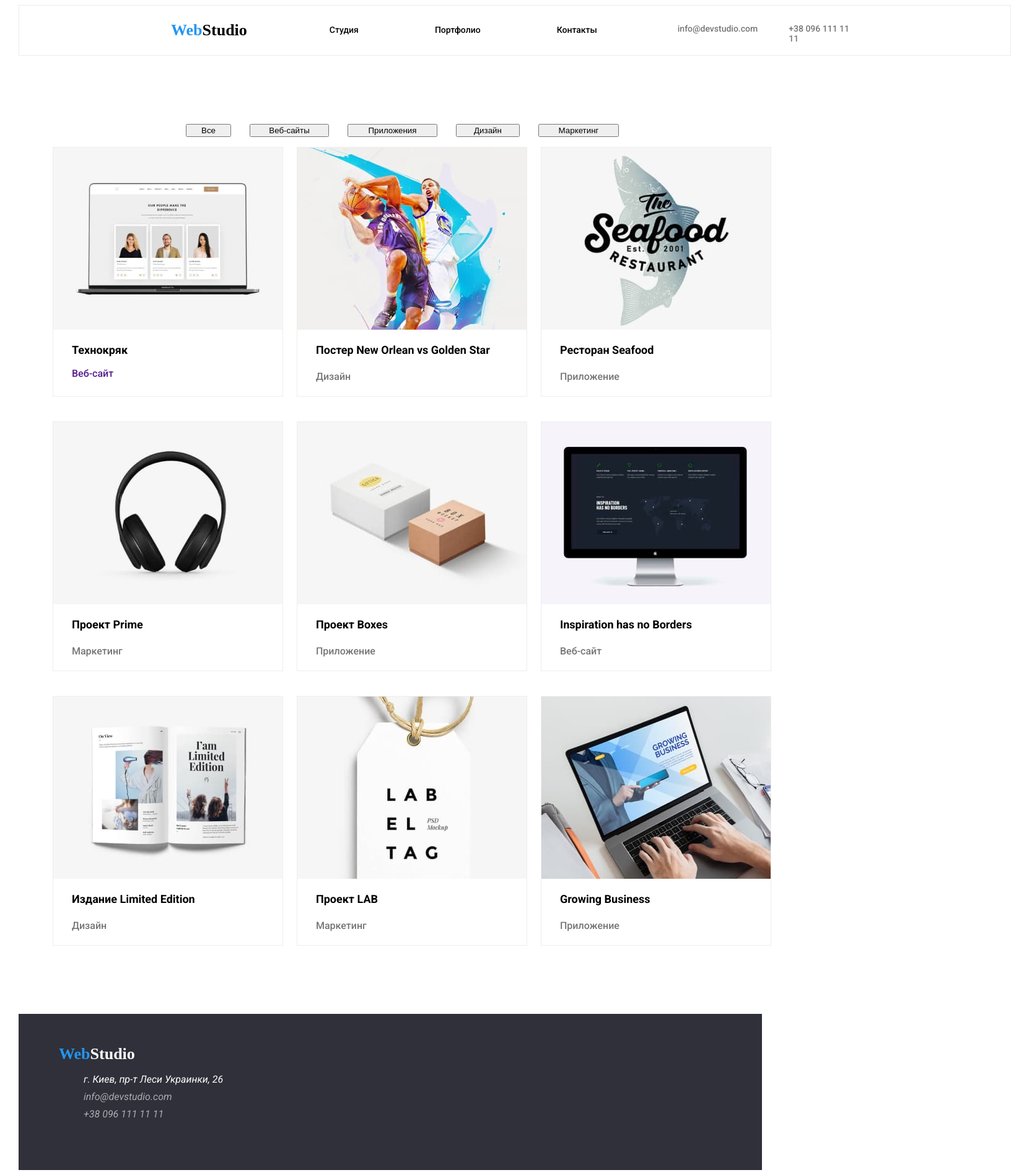
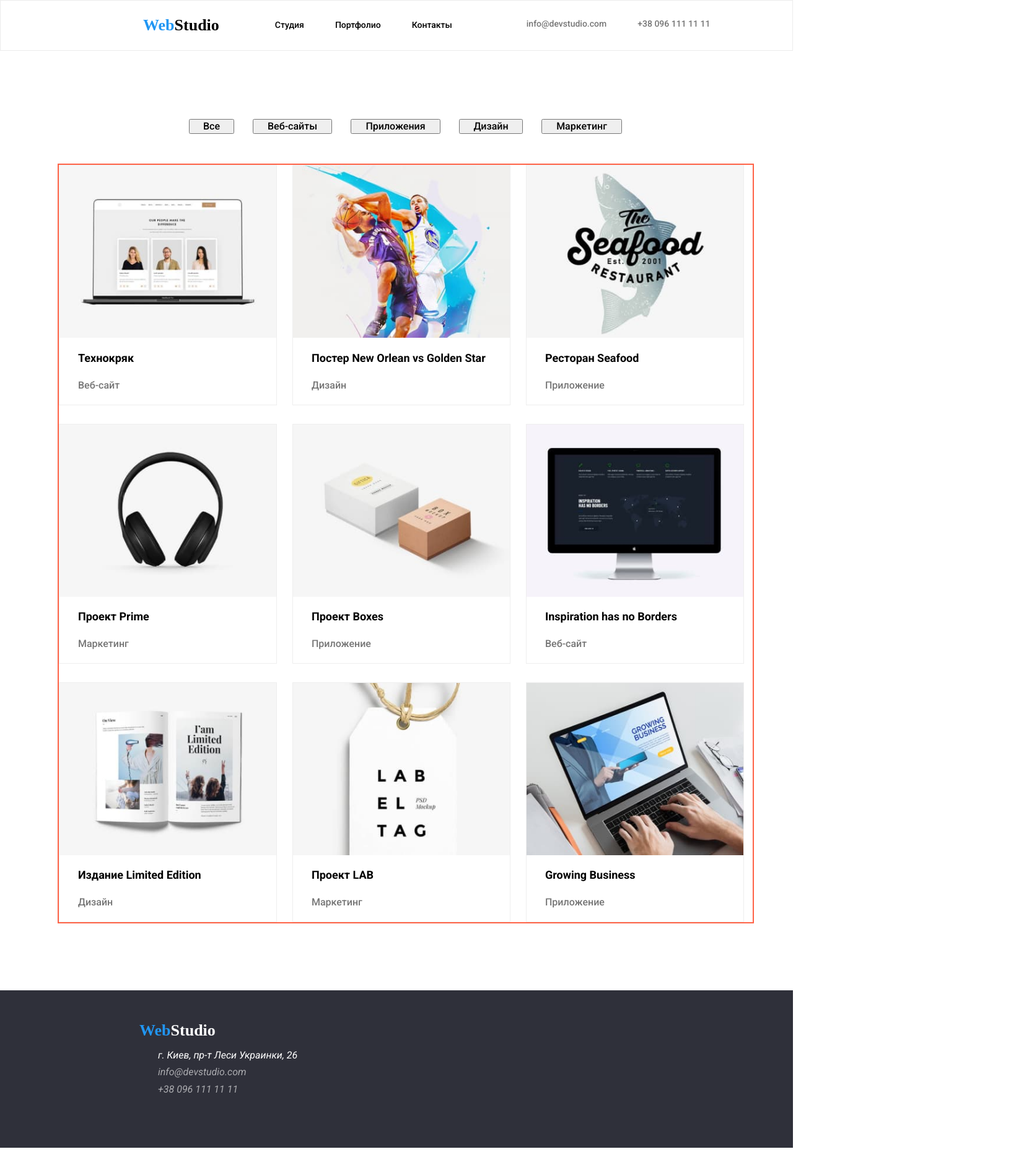
Before and after one commit to fortuk/goit-markup-hw-03, a plain HTML site: page portfolio.html in a window 1280 px wide. Shown: the whole page at 62% size, 1632 px wide, since content can reach past the window. After the commit the page ends 1852 px from the top, so only its background shows below. Drawn offline with nearby package versions, Linux system fonts and the light colour scheme.

Commit message:
изменения по дз

```diff
--- a/css/style.css
+++ b/css/style.css
@@ -1,21 +1,25 @@
+html {
+  box-sizing: border-box;
+}
+*,
+*::after,
+*::before {
+  box-sizing: inherit;
+}
 body {
   font-family: "Roboto", sans-serif;
 }
-.container1 {
-  max-width: 1600px;
-}
-.container{
-  width: 1200px;
+.container {
+  width: 1230px;
   padding-left: 15px;
   padding-right: 15px;
-  margin-left: 15px;
-  margin-right: 15px;
+  margin-left: 15px
+  margin-right: 15px
 }
 .headers {
   display: flex;
   flex-direction: row;
   box-sizing: content-box;
-  width: 1600px;
   height: 80px;
 }
 .headers_navigation {
@@ -57,9 +61,8 @@ body {
   line-height: 16px;
 }
 .navigation {
-  margin-left: 93px;
-  margin-right: 30px;
-  margin-top: 15px;
+  padding-top: 15px;
+  padding-left: 50px;
 }
 .stydio1 {
   color: black;
@@ -89,8 +92,10 @@ body {
   display: flex;
   flex-direction: row;
 }
-.mail {
-  margin: 15px 50px 32px 0px;
+.navigation2 {
+  padding-top: 15px;
+  padding-left: 50px;
+  text-align: right;
 }
 .e_mail {
   color: rgba(117, 117, 117, 1);
@@ -101,11 +106,12 @@ body {
 .tell {
   color: #757575;
 }
-.tel {
-  margin: 15px 215px 32px 0px;
-}
 .tell:hover {
   color: #2196f3;
+}
+.h1 .h2 .h3 .p .ul {
+  margin-top: 0px;
+  margin-bottom: 0px;
 }
 .size {
   padding: 94px 0px;
@@ -113,9 +119,6 @@ body {
 .goal {
   background-color: #2f303a;
   text-align: center;
-  margin: auto;
-  width: 1600px;
-  height: 600px;
 }
 .main_goal {
   font-family: Roboto;
@@ -125,11 +128,12 @@ body {
   text-align: center;
   color: #ffffff;
   margin-top: 200px;
+  margin-bottom: 30px;
 }
 .button_goal {
-  width: 200px;
-  height: 50px;
+  padding: 10px 32px;
   background-color: #2196f3;
+  margin-bottom: 200px;
 }
 .button_goal {
   cursor: pointer;
@@ -139,19 +143,20 @@ body {
   flex-direction: row;
   justify-content: space-between;
   margin-bottom: 0px;
-}
-.location_direction:first-child {
   margin-left: 0px;
 }
-.location_direction:nth-child(n+1){
+.location_direction:nth-child(1) {
+  margin-left: 0px;
+}
+.location_direction:nth-child(n + 1) {
   margin-left: 30px;
   flex-basis: calc((100% - 30px) / 4);
 }
-.location_direction:nth-child(n+2){
+.location_direction:nth-child(n + 2) {
   margin-left: 30px;
   flex-basis: calc((100% - 30px) / 4);
 }
-.location_direction:nth-child(n+3){
+.location_direction:nth-child(n + 3) {
   margin-left: 30px;
   flex-basis: calc((100% - 30px) / 4);
 }
@@ -170,7 +175,6 @@ body {
   font-size: 14px;
   line-height: 24px;
   color: #757575;
-
 }
 .text_work {
   font-family: Roboto;
@@ -179,25 +183,20 @@ body {
   font-size: 36px;
   line-height: 42px;
   text-align: center;
-  margin-top: 0px;
+  padding-top: 0px;
 }
 .foto_work {
   display: flex;
   flex-direction: row;
+  margin-left: 215px;
 }
-.foto
-.image_team
-.image_kontent{
+.img {
   display: block;
   max-width: 100%;
   height: auto;
 }
-.foto {
-  margin-left: 215px;
-}
-.foto:nth-child(1){
+.foto:nth-child(1) {
   margin-left: 0px;
-
 }
 .foto:not(:first-child) {
   margin-left: 30px;
@@ -219,49 +218,21 @@ body {
 .image_team1 {
   display: flex;
   flex-direction: row;
+  margin-left: 180px;
 }
-.img{
-  display: block;
-  max-width: 100%;
-  height: auto;
-}
-.image_team{
+.image_team {
   margin-left: 30px;
   box-shadow: 0px 1px 3px rgba(0, 0, 0, 0.12), 0px 1px 1px rgba(0, 0, 0, 0.14),
     0px 2px 1px rgba(0, 0, 0, 0.2);
   border-radius: 0px 0px 4px 4px;
 }
-.image_team:nth-child(1){
+.image_team:nth-child(1) {
   margin-left: 0px;
 }
 .image_team :not(:first-child) {
-  display: block;
   margin-left: 30px;
   flex-basis: calc((100% - 30px) / 2);
 }
-  /* .image_team2 {
-  display: block;
-  max-width: 100%;
-  height: auto;
-  box-shadow: 0px 1px 3px rgba(0, 0, 0, 0.12), 0px 1px 1px rgba(0, 0, 0, 0.14),
-    0px 2px 1px rgba(0, 0, 0, 0.2);
-  border-radius: 0px 0px 4px 4px;
-}
-.image_team3 {
-  display: block;
-  max-width: 100%;
-  height: auto;
-  box-shadow: 0px 1px 3px rgba(0, 0, 0, 0.12), 0px 1px 1px rgba(0, 0, 0, 0.14),
-    0px 2px 1px rgba(0, 0, 0, 0.2);
-  border-radius: 0px 0px 4px 4px;
-}
-.image_team4 {
-  display: block;
-  max-width: 100%;
-  height: auto;
-  box-shadow: 0px 1px 3px rgba(0, 0, 0, 0.12), 0px 1px 1px rgba(0, 0, 0, 0.14),
-    0px 2px 1px rgba(0, 0, 0, 0.2);
-  border-radius: 0px 0px 4px 4px; */
 .text_team {
   font-family: Roboto;
   font-style: normal;
@@ -282,36 +253,71 @@ body {
 }
 .legall_adress {
   background-color: #2f303a;
-  height: 252px;
+}
+.legel_div {
+  padding-top: 50px;
+  padding-left: 215px;
+  padding-bottom: 60px;
+}
+.logo1 {
+  font-family: Raleway;
+  font-style: normal;
+  font-weight: bold;
+  font-size: 26px;
+}
+.logo1 {
+  margin-left: 10px;
+  margin-bottom: 20px;
+}
+.legal:nth-child(1) {
+  padding-bottom: 9px;
+}
+.legal:nth-child(n + 1) {
+  padding-bottom: 9px;
+}
+.legal:last-child {
   margin-bottom: 0px;
 }
-.legel_div{
-padding: 50px;
+.addres1 {
+  color: #ffffff;
+}
+.addres1:hover {
+  color: #2196f3;
+}
+.mail2 {
+  color: rgba(255, 255, 255, 0.6);
+}
+.mail2:hover {
+  color: #2196f3;
+}
+.tel2 {
+  color: rgba(255, 255, 255, 0.6);
+}
+.tel2:hover {
+  color: #2196f3;
 }
 .buttons_selection {
   display: flex;
   flex-direction: row;
   background-color: #ffffff;
-  margin-left: 215px;
+  margin-left: 250px;
 }
-.text_buttom {
-  color: black;
+.boton {
+  background: #f5f4fa;
+  border-radius: 4px;
+  border: 1px solid #f5f4fa;
+  padding: 6px 22px;
+  text-align: center;
 }
-.boton{
-  background: #F5F4FA;
-  border-radius: 4px;
-  border: 1px solid #F5F4FA;
-}
-.button:first-child{
-  display: block;
+.button:first-child {
   margin-left: 0px;
 }
-.button:not(:first-child){
-  margin-left:30px;
+.button:not(:first-child) {
+  padding-left: 30px;
   flex-basis: calc((100% - 30px) / 16);
 }
-.button:last-child{
-  margin-right:0px;
+.button:last-child {
+  margin-left: 0px;
   flex-basis: calc((100% - 30px) / 16);
 }
 .button_1 {
@@ -362,85 +368,39 @@ padding: 50px;
 .kontent_image {
   display: flex;
   flex-wrap: wrap;
+  padding-left: 0px;
+  margin-top: 50px;
+  margin-left: 80px;
+  margin-right: 0px;
+  outline: 2px solid tomato;
 }
 .img_kontent {
   border: 1px solid #eeeeee;
+  margin-left: 25px;
+  margin-bottom: 30px;
 }
-.img_kontent:nth-child(1){
+.img_kontent:nth-child(1) {
   margin-left: 0px;
 }
-.img_kontent:nth-child(4){
+.img_kontent:nth-child(4) {
   margin-left: 0px;
 }
-.img_kontent:nth-child(7){
+.img_kontent:nth-child(7) {
   margin-left: 0px;
   margin-bottom: 0px;
 }
-.img_kontent:nth-child(8){
+.img_kontent:nth-child(8) {
   margin-bottom: 0px;
 }
-.img_kontent:nth-child(9){
+.img_kontent:nth-child(9) {
   margin-bottom: 0px;
 }
-.img_kontent{
-  flex-basis: calc(100%/ 4 - 30px);
-  margin-left: 22px;
-  margin-bottom: 40px;
-}
-.img_kontent_link{
+.img_kontent_link {
   display: block;
 }
-.text{
+.text {
   padding-left: 30px;
 }
-/* .img_kontent1{
-    margin: 120px 30px 0px 200px;
-
-}
-.img_kontent2{
-    margin: 120px 30px 0px 30px;
-}
-.img_kontent3{
-    margin: 120px 30px 0px 30px;
-}
-.img_kontent4{
-
-    margin: 400px 30px 0px 0px;
-}
-.img_kontent5{
-    width: 370px;
-    height: 294px;
-    left: 615px;
-    top: 696px;
-}
-.img_kontent6{
-    position: absolute;
-    width: 370px;
-    height: 294px;
-    left: 1015px;
-    top: 696px;
-}
-.img_kontent7{
-    position: absolute;
-    width: 370px;
-    height: 294px;
-    left: 215px;
-    top: 1130px;
-}
-.img_kontent8{
-    position: absolute;
-    width: 370px;
-    height: 294px;
-    left: 615px;
-    top: 1130px;
-}
-.img_kontent9{
-    position: absolute;
-    width: 370px;
-    height: 294px;
-    left: 1015px;
-    top: 1130px;
-} */
 .text_img_kontent {
   font-family: Roboto;
   font-style: normal;
@@ -456,45 +416,3 @@ padding: 50px;
   line-height: 30px;
   color: #757575;
 }
-.logo1 {
-  font-family: Raleway;
-  font-style: normal;
-  font-weight: bold;
-  font-size: 26px;
-}
-.logo1 {
-margin-bottom: 20px;
-}
-.legal:nth-child(1){
-  margin-bottom: 9px;
-}
-.legal:nth-child(n+1){
-  margin-bottom: 9px;
-}
-.legal:last-child{
-  margin-bottom: 0px;
-}
-.addres1{
-  color: #ffffff;
-}
-.addres1:hover {
-  color: #2196f3;
-}
-/* .mail1 {
-  margin: 20px 215px;
-} */
-.mail2 {
-  color: rgba(255, 255, 255, 0.6);
-}
-.mail2:hover {
-  color: #2196f3;
-}
-/* .tel1 {
-  margin: 20px 215px;
-} */
-.tel2 {
-  color: rgba(255, 255, 255, 0.6);
-}
-.tel2:hover {
-  color: #2196f3;
-}
--- a/portfolio.html
+++ b/portfolio.html
@@ -6,58 +6,61 @@
     <meta http-equiv="X-UA-Compatible" content="IE=edge">
     <meta name="viewport" content="width=device-width, initial-scale=1.0">
     <title>Портфолио</title>
-    <style>
-        li {list-style: none;}
-        a {text-decoration: none}
-    </style>
+    <link rel="stylesheet" href="https://cdnjs.cloudflare.com/ajax/libs/modern-normalize/1.1.0/modern-normalize.min.css">
     <link rel="preconnect" href="https://fonts.googleapis.com">
     <link rel="preconnect" href="https://fonts.gstatic.com" crossorigin>
     <link href="https://fonts.googleapis.com/css2?family=Roboto:ital,wght@0,500;0,700;1,400&display=swap" rel="stylesheet">
     <link rel="stylesheet" href="./css/style.css">
+    <style>
+        li {list-style: none;}
+        a {text-decoration: none  }
+    </style>
 </head>
-<body class="container">
+<body>
     <!-- Шапка сайта -->
     <header class="headers">
         <div class="headers_div container">
             <nav class="headers_navigation"><a class="logo" style="color: black;" href=""><span
                         class="firs_logo">Web</span>Studio</a>
                 <ul class="style_navigation">
-                    <li class="navigation stydio"><a class="stydio1" href="/index.html">Студия</a></li>
-                    <li class="navigation portfolio"><a class="portfolio1" href="portfolio.html">Портфолио</a></li>
-                    <li class="navigation contakts"><a class="contakts1" href="Контакты">Контакты</a></li>
+                    <li class="navigation"><a class="stydio1" href="/index.html">Студия</a></li>
+                    <li class="navigation"><a class="portfolio1" href="portfolio.html">Портфолио</a></li>
+                    <li class="navigation"><a class="contakts1" href="Контакты">Контакты</a></li>
             </nav>
         </div>
         <div class="headers_div container">
             <ul class="style_mail_tel">
-                <li class="mail"><a class="e_mail" href="maito:info@devstudio.com">info@devstudio.com</a></li>
-                <li class="tel"><a class="tell" href="tel:+380961111111">+38 096 111 11 11</a></li>
+                <li class="navigation2"><a class="e_mail" href="maito:info@devstudio.com">info@devstudio.com</a></li>
+                <li class="navigation2"><a class="tell" href="tel:+380961111111">+38 096 111 11 11</a></li>
             </ul>
         </div>
     </header>
     <main>
         <!-- Навигация по сайту -->
-        <section class="size container">
-            <div class="conteiner">
+        <section class="size">
+            <div class="container">
             <ul class="buttons_selection">
                 <li class="button"><button class="button_1" type="button">Все</button></li>
                 <li class="button"><button class="button_2" type="button">Веб-сайты</li>
                 <li class="button"><button class="button_3" type="button">Приложения</span></button></li>
-                <li class="button"><button class="button_4"  type="button">Дизайн</span></button></li>
-                <li class="button"><button class="button_5"  type="button">Маркетинг</button></li>
+                <li class="button"><button class="button_4" type="button">Дизайн</span></button></li>
+                <li class="button"><button class="button_5" type="button">Маркетинг</button></li>
             </ul>
+            </div>
+            <div class="container">
             <ul class="kontent_image">
                 <li class="img_kontent">
                     <a class="img_kontent_link" href="">
-                        <img src="img/10.jpg" alt="table" width="370"/>
+                        <img src="img/10.jpg" alt="table" width="350"/>
                          <div class="text">
                             <h3 class="text_img_kontent">Технокряк</h3>
-                            <p >Веб-сайт</p>
+                            <p class="location_img_kontent">Веб-сайт</p>
                          </div>
                     </a>
                 </li>
                 <li class="img_kontent">
                     <a class="img_kontent_link" href="">
-                        <img src="img/11.jpg" alt="basketboll" width="370"/>
+                        <img src="img/11.jpg" alt="basketboll" width="350"/>
                         <div class="text">
                             <h3 class="text_img_kontent">Постер New Orlean vs Golden Star</h3>
                             <p class="location_img_kontent">Дизайн</p>
@@ -66,7 +69,7 @@
                 </li>
                 <li class="img_kontent">
                     <a class="img_kontent_link" href="">
-                        <img src="img/12.jpg" alt="logo" width="370"/>
+                        <img src="img/12.jpg" alt="logo" width="350"/>
                          <div class="text">
                             <h3 class="text_img_kontent">Ресторан Seafood</h3>
                             <p class="location_img_kontent">Приложение</p>
@@ -75,7 +78,7 @@
                 </li>
                 <li class="img_kontent">
                     <a class="img_kontent_link" href="">
-                        <img src="img/13.jpg" alt="headphones" width="370"/>
+                        <img src="img/13.jpg" alt="headphones" width="350"/>
                         <div class="text">
                             <h3 class="text_img_kontent">Проект Prime</h3>
                             <p class="location_img_kontent">Маркетинг</p>
@@ -84,7 +87,7 @@
                 </li>
                 <li class="img_kontent">
                     <a class="img_kontent_link" href="">
-                        <img src="img/14.jpg" alt="two boxses" width="370"/>
+                        <img src="img/14.jpg" alt="two boxses" width="350"/>
                         <div class="text">
                             <h3 class="text_img_kontent">Проект Boxes</h3>
                             <p class="location_img_kontent">Приложение</p>
@@ -93,7 +96,7 @@
                 </li>
                 <li class="img_kontent">
                     <a class="img_kontent_link" class="img_kontent_link" href="">
-                        <img src="img/15.jpg" alt="computer" width="370"/>
+                        <img src="img/15.jpg" alt="computer" width="350"/>
                         <div class="text">
                             <h3 class="text_img_kontent">Inspiration has no Borders</h3>
                             <p class="location_img_kontent">Веб-сайт</p>
@@ -102,7 +105,7 @@
                 </li>
                 <li class="img_kontent">
                     <a class="img_kontent_link" href="">
-                        <img src="img/16.jpg" alt="book" width="370"/>
+                        <img src="img/16.jpg" alt="book" width="350"/>
                         <div class="text">
                             <h3 class="text_img_kontent">Издание Limited Edition</h3>
                             <p class="location_img_kontent">Дизайн</p>
@@ -111,7 +114,7 @@
                 </li>
                 <li class="img_kontent">
                     <a class="img_kontent_link" href="">
-                        <img src="img/17.jpg" alt="text on brelok" width="370"/>
+                        <img src="img/17.jpg" alt="text on brelok" width="350"/>
                         <div class="text">
                             <h3 class="text_img_kontent">Проект LAB</h3>
                             <p class="location_img_kontent">Маркетинг</p>
@@ -120,7 +123,7 @@
                 </li>
                 <li class="img_kontent">
                     <a class="img_kontent_link" href="">
-                        <img src="img/18.jpg" alt="work on computer" width="370"/>
+                        <img src="img/18.jpg" alt="work on computer" width="350"/>
                         <div class="text">
                             <h3 class="text_img_kontent">Growing Business</h3>
                             <p class="location_img_kontent">Приложение</p>
@@ -141,7 +144,7 @@
                     <li class="legal"><a class="mail2" href="maito:info@devstudio.com">info@devstudio.com</a></li>
                     <li class="legal"><a class="tel2" href="tel:+380961111111">+38 096 111 11 11</a></li>
                 </ul>
+        </address>
         </div>
-        </address>
     </footer>
 </body>
```
Also changed, not shown: index.html (+19 -18 lines).
